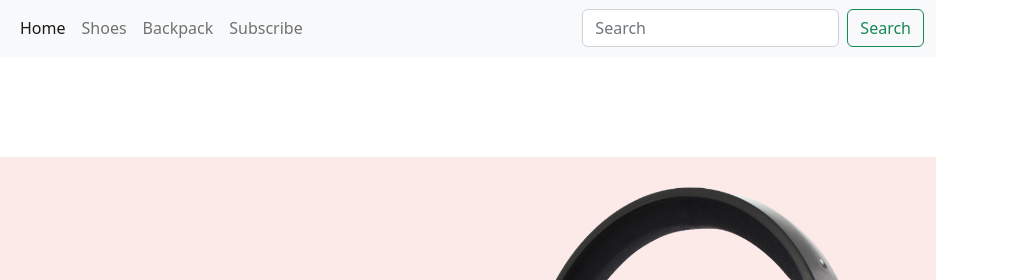
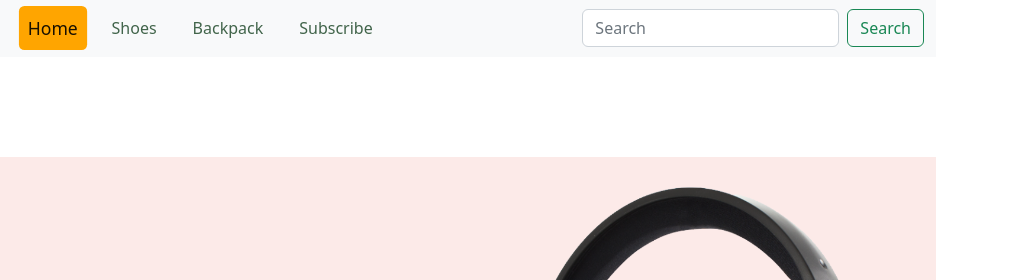
Before and after one commit to mabdullah70/panda-project-practice, a plain HTML site: page index.html in a window 1280 px wide. In both pictures the pointer is over the link "Home". Shown: the top 280 px of the page, 262-1280 px from the left. Drawn offline with nearby package versions, Linux system fonts and the light colour scheme.

Commit message:
adding code

```diff
--- a/style.css
+++ b/style.css
@@ -4,6 +4,18 @@
 .carousel-item{
     background-color:#fceae8 ;
     padding: 30px;
+}
+.nav-link{
+    color:#41644A ;
+    transition: .4s;
+    margin: 0px 10px;
+
+}
+.nav-link:hover{
+    background-color: #FFA500;
+    border-radius: 5px;
+    transform: scale(1.1);
+
 }
 .price{
     color: #ff136f;
@@ -41,6 +53,7 @@
     background-color: rgb(40, 34, 34);
     color: white;
     transition: 1.2s;
+    transform: scale(1.1);
 }
 .card{
     box-shadow: 5px 5px 10px lightgray;
```
Also changed, not shown: index.html (line endings or trailing spaces).
